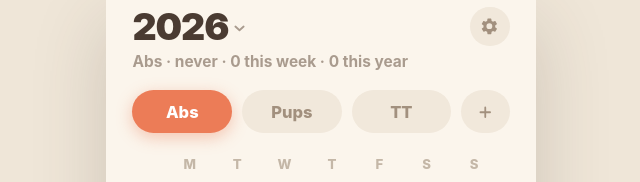
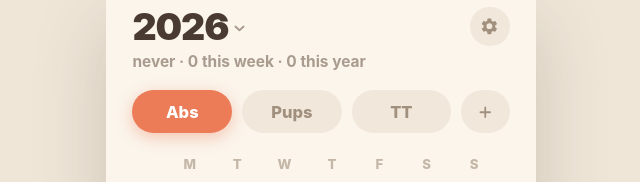
Before and after one commit to roelvan/habibi, a website with bundled scripts: page index.html in a window 1280 px wide. Shown: the top 182 px of the page, 319-959 px from the left. Built offline with nearby package versions, Linux system fonts and the light colour scheme.

Commit message:
full height

```diff
--- a/app.mjs
+++ b/app.mjs
@@ -349,7 +349,7 @@ class HabibiApp {
           : lastDoneDaysAgo === 1
             ? "yesterday"
             : `${lastDoneDaysAgo} days ago`;
-    const text = `${this.model.activeHabit.name} · ${lastDone} · ${weekDoneTotal} this week · ${yearDoneTotal} this year`;
+    const text = `${lastDone} · ${weekDoneTotal} this week · ${yearDoneTotal} this year`;
     this.statsLine.textContent = text;
     this.statsLine.title = text;
   }
--- a/index.html
+++ b/index.html
@@ -2,7 +2,7 @@
 <html lang="en">
   <head>
     <meta charset="UTF-8" />
-    <meta name="viewport" content="width=device-width, initial-scale=1, viewport-fit=cover, user-scalable=no" />
+    <meta name="viewport" content="width=device-width, initial-scale=1.0, viewport-fit=cover" />
     <meta name="theme-color" content="#FBF5EC" />
     <meta name="color-scheme" content="light" />
     <meta name="mobile-web-app-capable" content="yes" />
@@ -10,6 +10,7 @@
     <meta name="apple-mobile-web-app-status-bar-style" content="black-translucent" />
     <meta name="apple-mobile-web-app-title" content="Habibi" />
     <meta name="description" content="A private, offline-first habit tracker." />
+    <link rel="canonical" href="https://habibi.vaneyghen.be/" />
     <link rel="manifest" href="./manifest.webmanifest" />
     <link rel="apple-touch-icon" href="./icons/apple-touch-icon.png" />
     <link rel="icon" href="./icons/icon-192.png" />
--- a/styles.css
+++ b/styles.css
@@ -33,13 +33,18 @@
 html,
 body {
   width: 100%;
+  margin: 0;
+  overflow: hidden;
+  overscroll-behavior: none;
+}
+
+html {
   height: 100%;
-  margin: 0;
-  overscroll-behavior: none;
 }
 
 body {
   display: flex;
+  height: 100vh;
   justify-content: center;
   background: #efe6d8;
 }
@@ -54,16 +59,16 @@ button {
 }
 
 #app {
-  position: relative;
+  position: fixed;
+  inset: 0;
   display: flex;
-  width: 100%;
+  width: 100vw;
   max-width: 430px;
   height: 100vh;
-  height: 100lvh;
   flex-direction: column;
+  margin: 0 auto;
   overflow: hidden;
   padding-top: env(safe-area-inset-top);
-  padding-bottom: env(safe-area-inset-bottom);
   background: var(--background);
   isolation: isolate;
 }
@@ -272,7 +277,8 @@ button {
   flex: 1;
   overflow-x: hidden;
   overflow-y: auto;
-  padding: calc(2px * var(--s)) var(--side) calc(20px * var(--s));
+  padding: calc(2px * var(--s)) var(--side)
+    calc(20px * var(--s) + env(safe-area-inset-bottom));
   scrollbar-width: none;
   -webkit-overflow-scrolling: touch;
   overscroll-behavior-y: contain;
--- a/sw.js
+++ b/sw.js
@@ -1,4 +1,4 @@
-const CACHE_NAME = "habibi-shell-v1.1";
+const CACHE_NAME = "habibi-shell-v1.4";
 const APP_SHELL = [
   "./",
   "./index.html",
```
Also changed, not shown: README.md.
